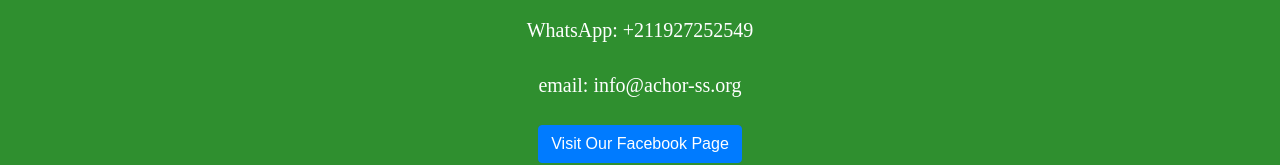
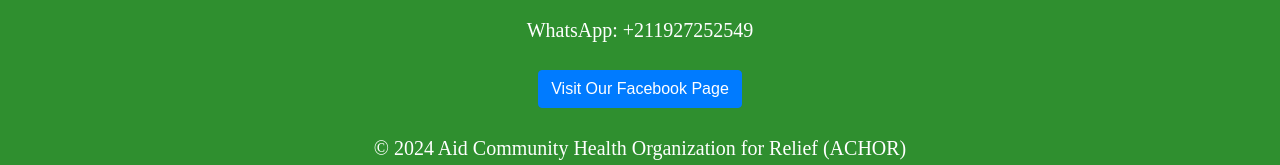
Before and after one commit to youngdd4/achor-ss.github.io, a plain HTML site: page staff.html in a window 1280 px wide. Shown: the part 1144-1309 px from the top of the page. Drawn offline with nearby package versions, Linux system fonts and the light colour scheme; a web font is replaced by a local one.

Commit message:
Update staff.html
removed email to prevent bot scraping

```diff
--- a/staff.html
+++ b/staff.html
@@ -92,7 +92,6 @@
         <div class="footer-content">
    <p style="color:white;">Location: Aweil Jadid, opposite to UNMISS Compound, Wau, South Sudan</p>
             <p style="color:white;">WhatsApp: +211927252549</p>
-	     <p style="color:white;">email: info@achor-ss.org</p>
 <a href="https://www.facebook.com/profile.php?id=100067769620482" class="btn btn-primary" target="_blank">Visit Our Facebook Page</a>
             <p style="color:white;">&copy; 2024 Aid Community Health Organization for Relief (ACHOR)</p>
         </div>
```
